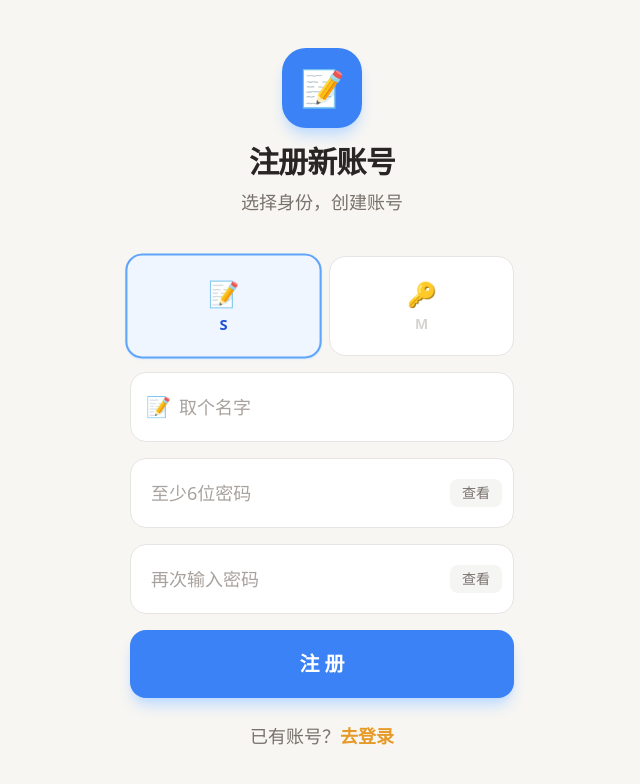
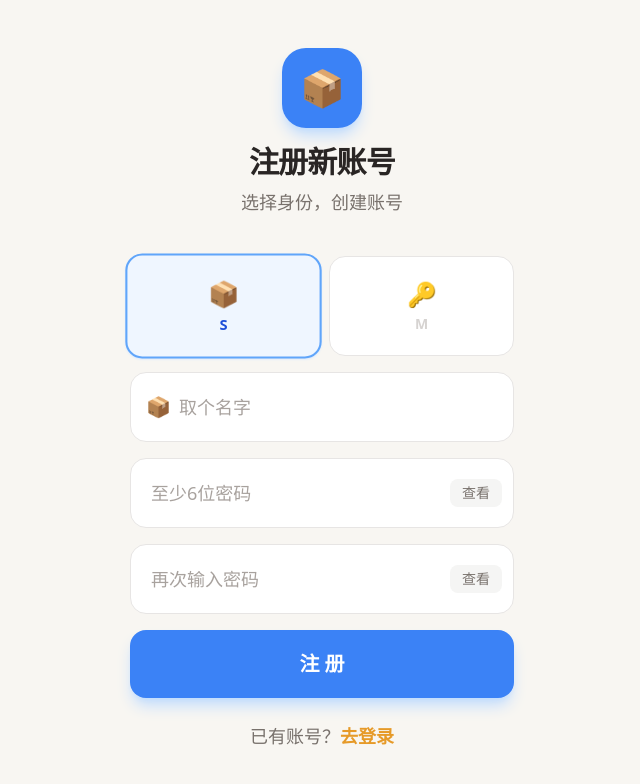
Before and after one commit to pingwu398-dev/treasure-box, a Next.js app: page /register in a window 1280 px wide. Shown: the top 784 px of the page, without its empty margins (318-958 px from the left). Built offline with nearby package versions, Linux system fonts and the light colour scheme.

Commit message:
注册页📦+S页面布局+开宝箱列表格式

```diff
--- a/src/app/(s)/s/page.tsx
+++ b/src/app/(s)/s/page.tsx
@@ -42,18 +42,17 @@ export default async function SHomePage() {
           {boxes.map((b, idx) => {
             const content = b.status === "OPENED" ? b.contentSnapshotAtOpen : b.contentText;
             return (
-              <div key={b.id} className="rounded-2xl bg-white p-5 shadow-sm border border-stone-200/60 space-y-3">
+              <div key={b.id} className="rounded-2xl bg-white p-5 shadow-sm border border-stone-200/60 space-y-4">
                 <div className="flex items-center justify-between">
-                  <div className="flex items-center gap-3">
+                  <div className="flex items-center gap-2">
                     <span className="text-xl font-bold text-stone-700">宝箱{idx + 1}</span>
                     <span className={`rounded-full px-3 py-1 text-sm font-medium ${b.status === "OPENED" ? "bg-slate-100 text-slate-600" : b.status === "READY" ? "bg-emerald-50 text-emerald-700" : "bg-amber-50 text-amber-700"}`}>
                       {b.status === "OPENED" ? "已开启" : b.status === "READY" ? "待开启" : "未填写"}
                     </span>
                     {b.status === "OPENED" && b.openedByMUser?.username && (
-                      <span className="text-base text-stone-500">开启M {b.openedByMUser.username}</span>
+                      <span className="text-base text-stone-500 ml-2">开启M {b.openedByMUser.username}</span>
                     )}
                   </div>
-                  <div className="flex items-center gap-4">
                   {b.status !== "OPENED" && (
                     <Link href={`/s/boxes/${b.id}`} className="rounded-xl bg-[#e69a28] px-6 py-3 text-base font-bold text-white active:bg-[#c47a10]">
                       编辑
@@ -64,8 +63,9 @@ export default async function SHomePage() {
                       查看
                     </Link>
                   )}
-                    <span className="text-base text-stone-500">内容详情：{content ?? ""}</span>
                 </div>
+                <div className="border-t border-stone-100 pt-3 flex items-center gap-2 text-base text-stone-500">
+                  <span>内容详情：{content ?? ""}</span>
                 </div>
               </div>
             );
--- a/src/app/register/page.tsx
+++ b/src/app/register/page.tsx
@@ -25,6 +25,8 @@ export default function RegisterPage() {
   const [error, setError] = useState<string | null>(null);
   const [loading, setLoading] = useState(false);
 
+  const icon = role === "S" ? "📦" : "🔑";
+
   return (
     <main className="flex min-h-screen flex-col justify-center bg-[#f8f6f2] px-5 pb-20 pt-12">
       <div className="mx-auto w-full max-w-sm">
@@ -34,7 +36,7 @@ export default function RegisterPage() {
               role === "S" ? "bg-blue-500 shadow-blue-200" : "bg-emerald-500 shadow-emerald-200"
             }`}
           >
-            {role === "S" ? "📝" : "🔑"}
+            {icon}
           </div>
           <h1 className="text-3xl font-extrabold text-stone-800 tracking-tight">注册新账号</h1>
           <p className="mt-2 text-lg text-stone-500">选择身份，创建账号</p>
@@ -53,7 +55,7 @@ export default function RegisterPage() {
               }`}
               onClick={() => setRole("S")}
             >
-              <div className="text-2xl">📝</div>
+              <div className="text-2xl">📦</div>
               <div className="text-sm font-bold mt-1">S</div>
             </button>
             <button
@@ -69,7 +71,7 @@ export default function RegisterPage() {
             </button>
           </div>
           <div className="relative">
-            <span className="absolute left-4 top-1/2 -translate-y-1/2 text-xl">📝</span>
+            <span className="absolute left-4 top-1/2 -translate-y-1/2 text-xl">{icon}</span>
             <input
               className="w-full rounded-2xl border border-stone-200 bg-white px-5 py-5 pl-12 text-lg text-stone-800 placeholder-stone-400 outline-none focus:border-amber-400 focus:ring-4 focus:ring-amber-100"
               placeholder="取个名字"
--- a/src/components/OpenBoxList.tsx
+++ b/src/components/OpenBoxList.tsx
@@ -15,15 +15,9 @@ export function OpenBoxList(props: { boxes: Box[] }) {
       {error && <div className="rounded-xl bg-red-50 px-5 py-4 text-base text-red-700">{error}</div>}
       {props.boxes.map((b, idx) => (
         <div key={b.id} className="flex items-center justify-between rounded-2xl bg-white p-5 shadow-sm border border-stone-200/60">
-          <div className="flex items-center gap-4">
-            <span className="flex h-12 w-12 items-center justify-center rounded-xl bg-amber-50 text-2xl font-bold text-amber-600">
-              {idx + 1}
-            </span>
-            <div>
-              <div className="text-lg font-bold text-stone-700">宝箱 #{idx + 1}</div>
-              <div className="text-sm text-stone-500">{new Date(b.createdAt).toLocaleDateString("zh-CN")}</div>
-            </div>
-          </div>
+          <span className="text-lg font-bold text-stone-800">
+            {idx + 1} 宝箱  {new Date(b.createdAt).toLocaleDateString("zh-CN")}
+          </span>
           <button
             disabled={loadingId !== null}
             className="rounded-xl bg-[#e69a28] px-6 py-3 text-base font-bold text-white active:bg-[#c47a10] disabled:opacity-50"
```
Lines whose indentation alone changed are shown as unchanged.
